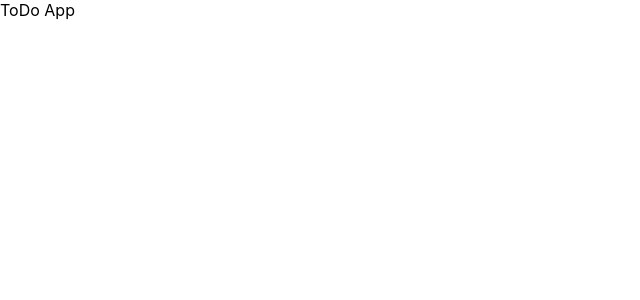
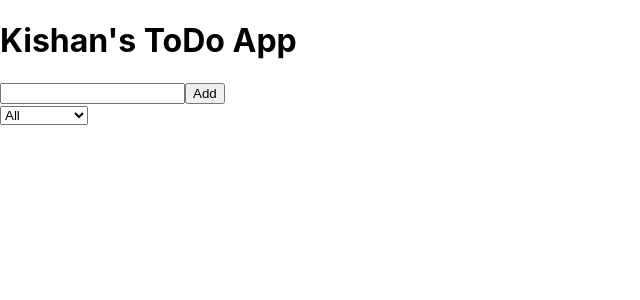
Before and after one commit to kp-4137/ToDo-App, a React (Create React App) app: page / in a window 1280 px wide. Shown: the top 300 px of the page, without its empty margins (0-640 px from the left). Built offline with nearby package versions, Linux system fonts and the light colour scheme.

Commit message:
Added form and todo-list components

```diff
--- a/src/App.js
+++ b/src/App.js
@@ -1,11 +1,15 @@
-import './App.css';
+import "./App.css";
+import Form from "./components/form";
+import TodoList from "./components/todo-list";
 
 function App() {
   return (
     <div className="App">
       <header className="App-header">
-        ToDo App
+        <h1>Kishan's ToDo App</h1>
       </header>
+      <Form />
+      <TodoList />
     </div>
   );
 }
--- /dev/null
+++ b/src/components/form.jsx
@@ -0,0 +1,17 @@
+const Form = () => {
+    return(
+        <form>
+            <input type="text" className="todo-input" />
+            <button className="todo-button" type="submit">Add</button>
+            <div className="select">
+                <select name="todos" className="filter-todo">
+                    <option value="all">All</option>
+                    <option value="completed">Completed</option>
+                    <option value="incomplete">Incomplete</option>
+                </select>
+            </div>
+        </form>
+    );
+}
+
+export default Form;
--- /dev/null
+++ b/src/components/todo-list.jsx
@@ -0,0 +1,9 @@
+const TodoList = () => {
+    return(
+        <div className="todo-container">
+            <ul className="todo-list"></ul>
+        </div>
+    );
+}
+
+export default TodoList;
```
